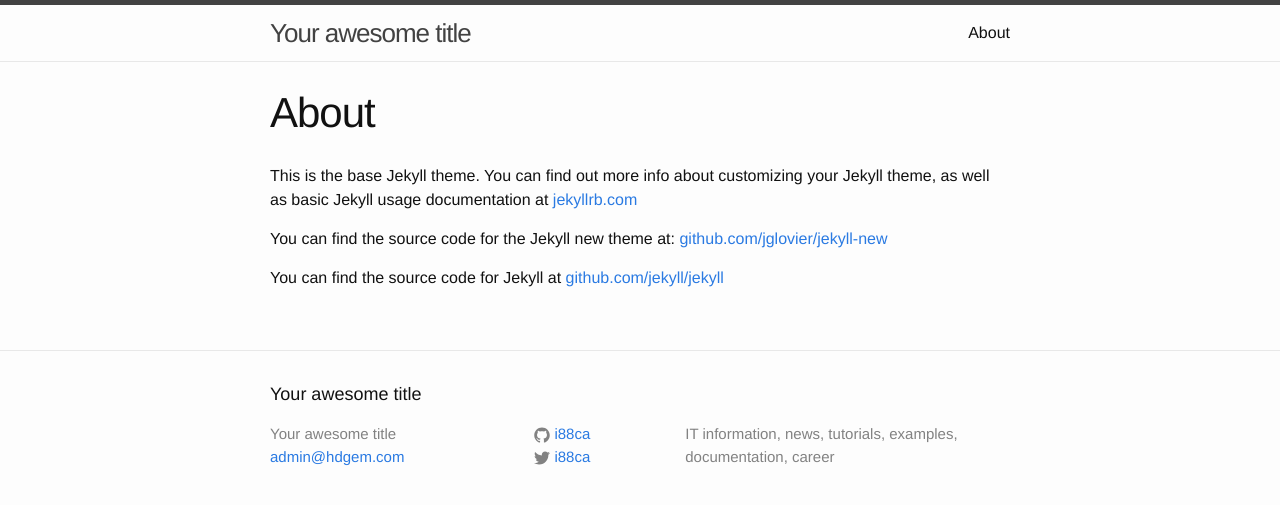
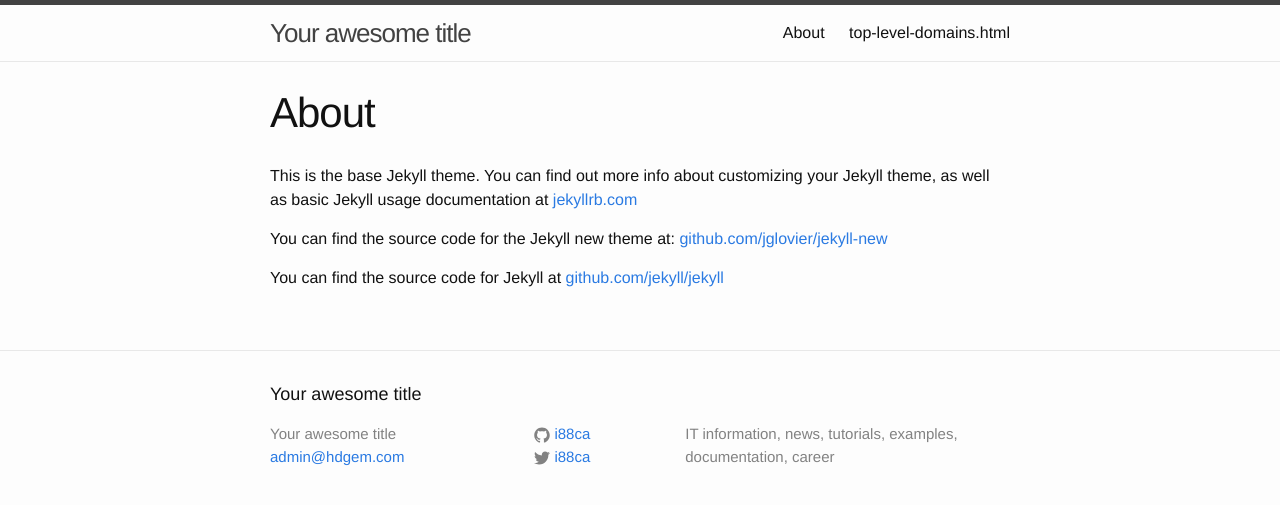
Before and after one commit to goyuninfo/gem.github.io, a Jekyll site: the page built from about.md, in a window 1280 px wide. Shown: the top 505 px of the page. Built offline with Jekyll 4.4.1, drawn with Linux system fonts in a browser that asks for light colours.

Commit message:
Update top-level-domains.html

```diff
--- a/top-level-domains.html
+++ b/top-level-domains.html
@@ -1,3 +1,9 @@
+---
+layout: page
+title: top-level-domains.html
+permalink: /top-level-domains/
+---
+
 <a href="https://cse.google.com/cse?cx=partner-pub-4718006397759079:5400577061&amp;ie=UTF-8&amp;q=AAA" target="_blank">AAA</a><br />
 <a href="https://cse.google.com/cse?cx=partner-pub-4718006397759079:5400577061&amp;ie=UTF-8&amp;q=AARP" target="_blank">AARP</a><br />
 <a href="https://cse.google.com/cse?cx=partner-pub-4718006397759079:5400577061&amp;ie=UTF-8&amp;q=ABARTH" target="_blank">ABARTH</a><br />
```
